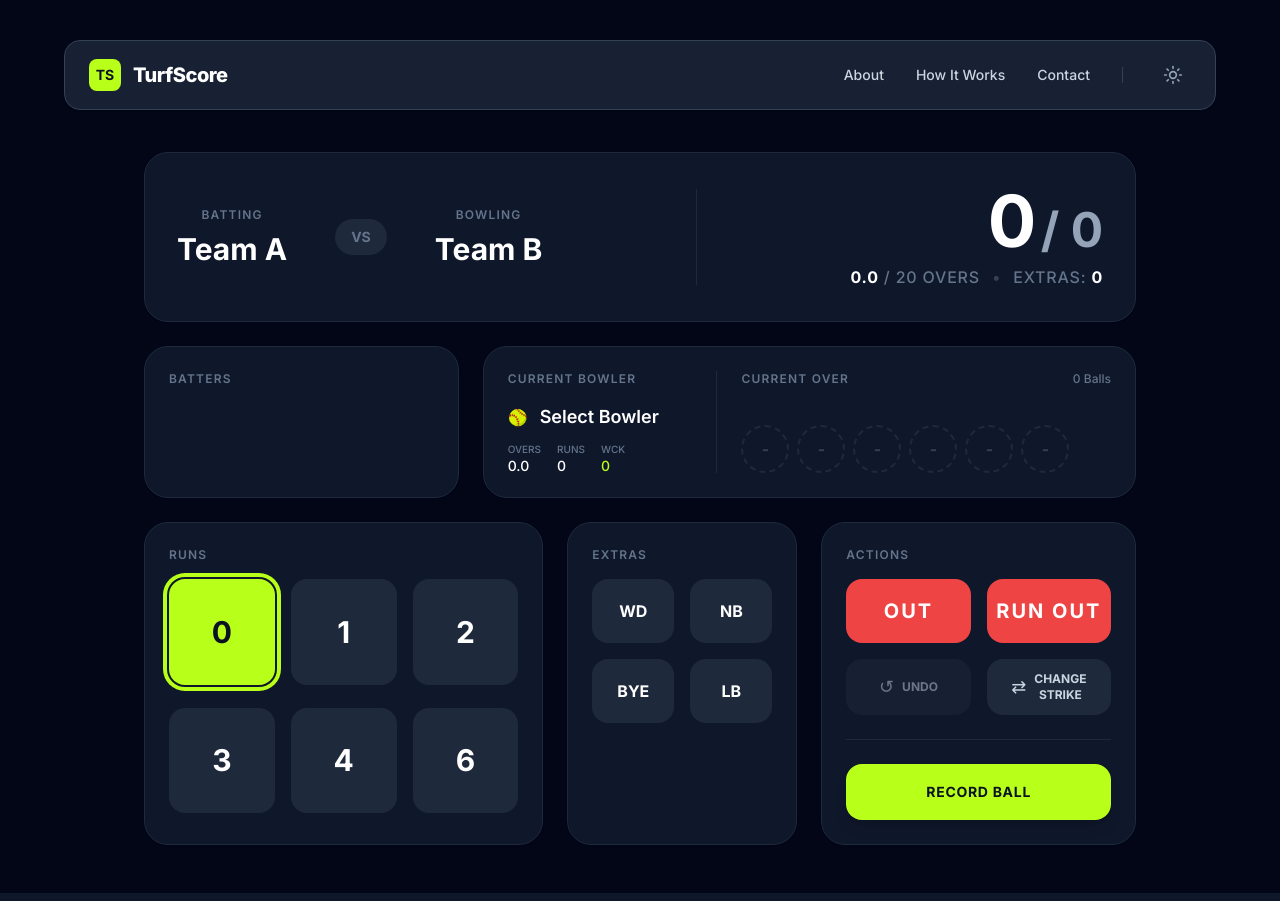
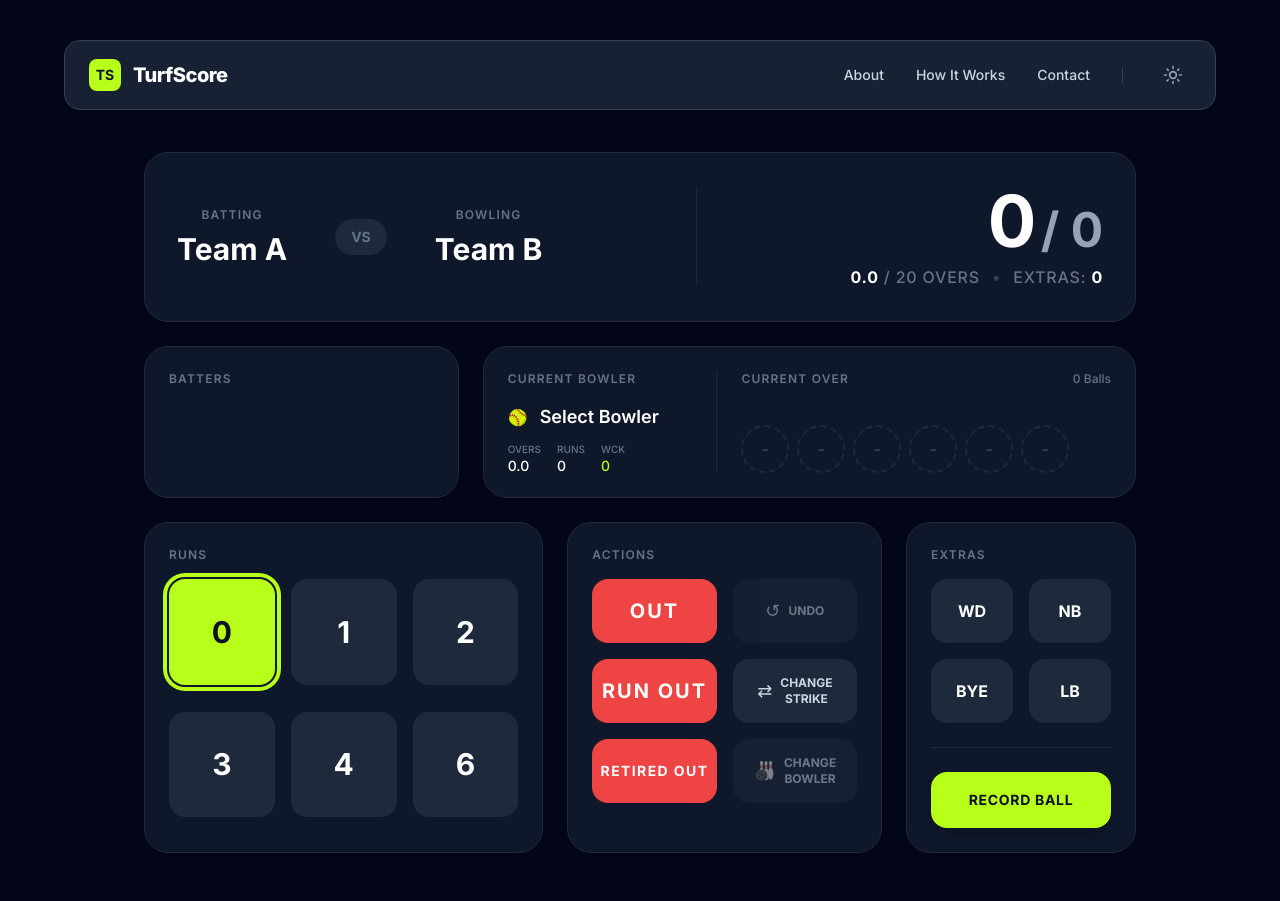
Before and after one commit to pranavsaykar8209/TurfScore, a React (Vite) app in the folder apps/web/: page /live-scoring in a window 1280 px wide. Built offline with nearby package versions, Linux system fonts and the light colour scheme.

Commit message:
feat: redesign scoring keypad layout

```diff
--- a/apps/web/src/features/live-scoring/components/ScoringKeypad.tsx
+++ b/apps/web/src/features/live-scoring/components/ScoringKeypad.tsx
@@ -90,9 +90,9 @@ export default function ScoringKeypad({
     }
 
     if (isDisabled) {
-      return `flex-1 transition-all text-white/50 rounded-2xl h-12 md:h-16 flex items-center justify-center bg-red-500/50 cursor-not-allowed`;
+      return `w-full transition-all text-white/50 rounded-2xl h-12 md:h-16 flex items-center justify-center bg-red-500/50 cursor-not-allowed`;
     }
-    return `flex-1 active:scale-95 transition-all text-white rounded-2xl h-12 md:h-16 flex items-center justify-center ${isSelected ? 'bg-red-500 ring-2 md:ring-4 ring-red-500 ring-offset-1 md:ring-offset-2 dark:ring-offset-slate-900' : 'bg-red-500 hover:bg-red-600'}`;
+    return `w-full active:scale-95 transition-all text-white rounded-2xl h-12 md:h-16 flex items-center justify-center ${isSelected ? 'bg-red-500 ring-2 md:ring-4 ring-red-500 ring-offset-1 md:ring-offset-2 dark:ring-offset-slate-900' : 'bg-red-500 hover:bg-red-600'}`;
   };
 
   return (
@@ -111,31 +111,13 @@ export default function ScoringKeypad({
         </div>
       </div>
 
-      {/* Extras Box */}
-      <div className="bg-white dark:bg-slate-900 rounded-3xl p-4 md:p-6 shadow-sm border border-slate-200 dark:border-slate-800 md:col-span-3 h-full">
-        <h3 className="text-[10px] md:text-xs font-semibold text-slate-500 uppercase tracking-widest mb-3 md:mb-4">Extras</h3>
-        <div className="grid grid-cols-4 md:grid-cols-2 gap-2 md:gap-4">
-          <button onClick={() => handleExtra('WIDE')} className={getExtraClass('WIDE')}>
-            <span className="font-bold text-inherit">WD</span>
-          </button>
-          <button onClick={() => handleExtra('NO_BALL')} className={getExtraClass('NO_BALL')}>
-            <span className="font-bold text-inherit">NB</span>
-          </button>
-          <button onClick={() => handleExtra('BYE')} className={getExtraClass('BYE')}>
-            <span className="font-bold text-inherit">BYE</span>
-          </button>
-          <button onClick={() => handleExtra('LEG_BYE')} className={getExtraClass('LEG_BYE')}>
-            <span className="font-bold text-inherit">LB</span>
-          </button>
-        </div>
-      </div>
-
       {/* Actions & Controls Box */}
       <div className="bg-white dark:bg-slate-900 rounded-3xl p-4 md:p-6 shadow-sm border border-slate-200 dark:border-slate-800 md:col-span-4 h-full flex flex-col">
         <h3 className="text-[10px] md:text-xs font-semibold text-slate-500 uppercase tracking-widest mb-3 md:mb-4">Actions</h3>
 
-        {/* Wickets */}
-        <div className="flex gap-2 md:gap-4 mb-3 md:mb-4">
+        <div className="grid grid-cols-2 gap-2 md:gap-4 mb-auto">
+          {/* Wickets Column */}
+          <div className="flex flex-col gap-2 md:gap-4">
             <button
               onClick={() => handleWicket('BOWLED')}
               className={getWicketClass('BOWLED')}
@@ -150,17 +132,51 @@ export default function ScoringKeypad({
             >
               <span className="text-sm md:text-xl font-bold tracking-widest">RUN OUT</span>
             </button>
+            <button
+              onClick={() => handleWicket('RETIRED_OUT')}
+              className={getWicketClass('RETIRED_OUT')}
+            >
+              <span className="text-[11px] md:text-sm font-bold tracking-widest text-center leading-tight">RETIRED<br className="hidden lg:block xl:hidden"/> OUT</span>
+            </button>
           </div>
 
-        {/* Action Grid */}
-        <div className="grid grid-cols-2 gap-2 md:gap-4 mb-auto">
-          <button onClick={onUndo} disabled={!canUndo} className={`bg-slate-200 dark:bg-slate-800 active:scale-95 transition-all text-slate-700 dark:text-slate-300 rounded-2xl h-12 md:h-14 flex items-center justify-center gap-2 ${!canUndo && 'opacity-50 cursor-not-allowed'}`}>
-            <span className="text-lg">↺</span>
-            <span className="text-xs uppercase font-bold">Undo</span>
+          {/* Controls Column */}
+          <div className="flex flex-col gap-2 md:gap-4">
+            <button onClick={onUndo} disabled={!canUndo} className={`bg-slate-200 dark:bg-slate-800 active:scale-95 transition-all text-slate-700 dark:text-slate-300 rounded-2xl h-12 md:h-16 flex items-center justify-center gap-1 md:gap-2 ${!canUndo && 'opacity-50 cursor-not-allowed'}`}>
+              <span className="text-lg leading-none">↺</span>
+              <span className="text-[10px] md:text-xs uppercase font-bold text-center leading-tight">Undo</span>
             </button>
-          <button onClick={onChangeStrike} className="bg-slate-200 dark:bg-slate-800 active:scale-95 transition-all text-slate-700 dark:text-slate-300 rounded-2xl h-12 md:h-14 flex items-center justify-center gap-2">
-            <span className="text-lg">⇄</span>
+            <button onClick={onChangeStrike} className="bg-slate-200 dark:bg-slate-800 active:scale-95 transition-all text-slate-700 dark:text-slate-300 rounded-2xl h-12 md:h-16 flex items-center justify-center gap-1 md:gap-2">
+              <span className="text-lg leading-none">⇄</span>
               <span className="text-[10px] md:text-xs uppercase font-bold text-center leading-tight">Change<br/>Strike</span>
+            </button>
+            <button
+              onClick={() => alert('Development in progress')}
+              title="Development in progress"
+              className="bg-slate-200 dark:bg-slate-800 transition-all text-slate-700 dark:text-slate-300 rounded-2xl h-12 md:h-16 flex items-center justify-center gap-1 md:gap-2 opacity-50 cursor-not-allowed"
+            >
+              <span className="text-lg leading-none">🎳</span>
+              <span className="text-[10px] md:text-xs uppercase font-bold text-center leading-tight">Change<br/>Bowler</span>
+            </button>
+          </div>
+        </div>
+      </div>
+
+      {/* Extras Box */}
+      <div className="bg-white dark:bg-slate-900 rounded-3xl p-4 md:p-6 shadow-sm border border-slate-200 dark:border-slate-800 md:col-span-3 h-full flex flex-col">
+        <h3 className="text-[10px] md:text-xs font-semibold text-slate-500 uppercase tracking-widest mb-3 md:mb-4">Extras</h3>
+        <div className="grid grid-cols-4 md:grid-cols-2 gap-2 md:gap-4 mb-auto">
+          <button onClick={() => handleExtra('WIDE')} className={getExtraClass('WIDE')}>
+            <span className="font-bold text-inherit">WD</span>
+          </button>
+          <button onClick={() => handleExtra('NO_BALL')} className={getExtraClass('NO_BALL')}>
+            <span className="font-bold text-inherit">NB</span>
+          </button>
+          <button onClick={() => handleExtra('BYE')} className={getExtraClass('BYE')}>
+            <span className="font-bold text-inherit">BYE</span>
+          </button>
+          <button onClick={() => handleExtra('LEG_BYE')} className={getExtraClass('LEG_BYE')}>
+            <span className="font-bold text-inherit">LB</span>
           </button>
         </div>
 
@@ -173,7 +189,6 @@ export default function ScoringKeypad({
             Record Ball
           </button>
         </div>
-
       </div>
     </div>
   );
```
Lines whose indentation alone changed are shown as unchanged.
